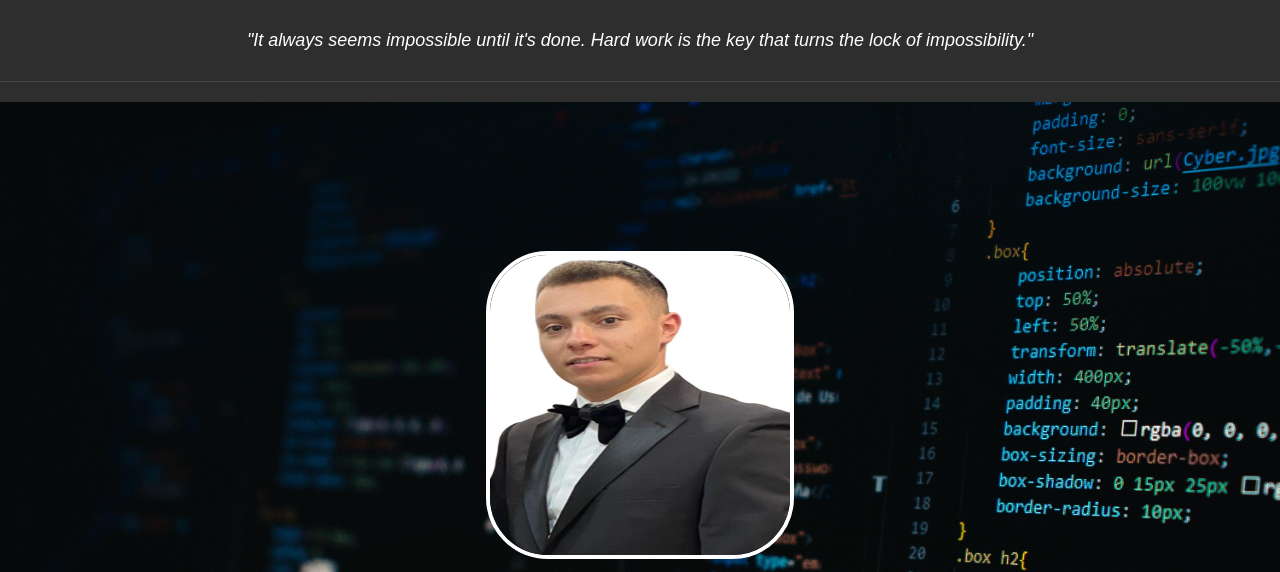
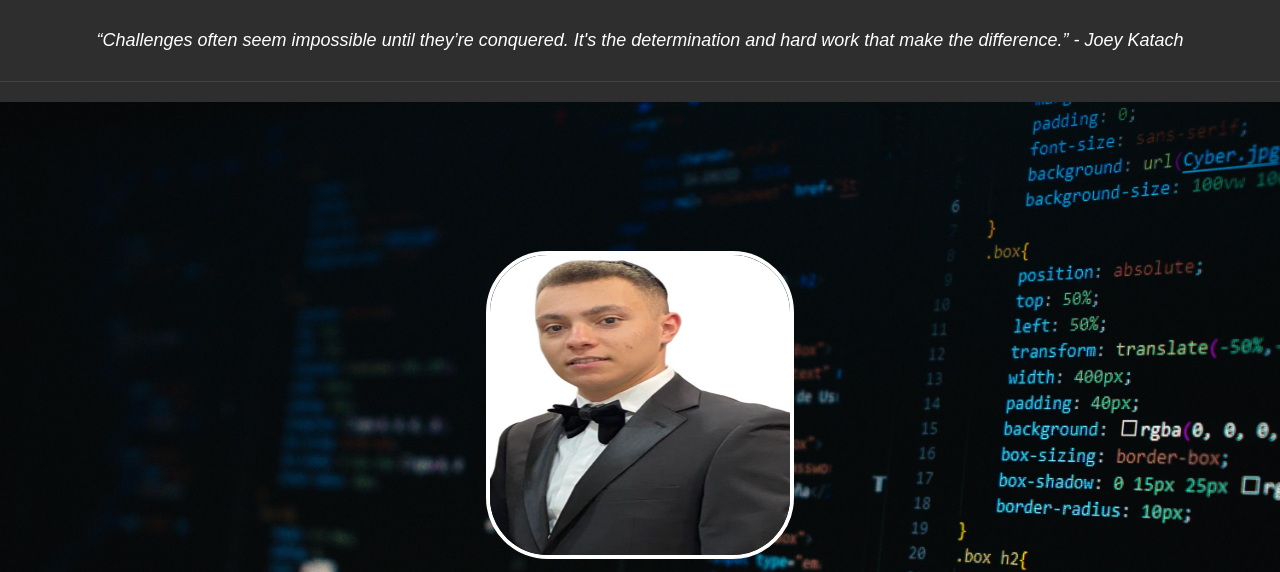
Before and after one commit to Joeyk321/My-portfolio, a plain HTML site: page index.html in a window 1280 px wide. Shown: the top 572 px of the page. Drawn offline with Linux system fonts and the light colour scheme.

Commit message:
changed quote to more personal

```diff
--- a/index.html
+++ b/index.html
@@ -9,7 +9,7 @@
 <body id="home-page">
     <!-- Quote at the top -->
     <div class="quote">
-        <p>"It always seems impossible until it's done. Hard work is the key that turns the lock of impossibility."</p>
+        <p>“Challenges often seem impossible until they’re conquered. It's the determination and hard work that make the difference.” - Joey Katach</p>
     </div>
 
     <!-- Hero Section -->
```
